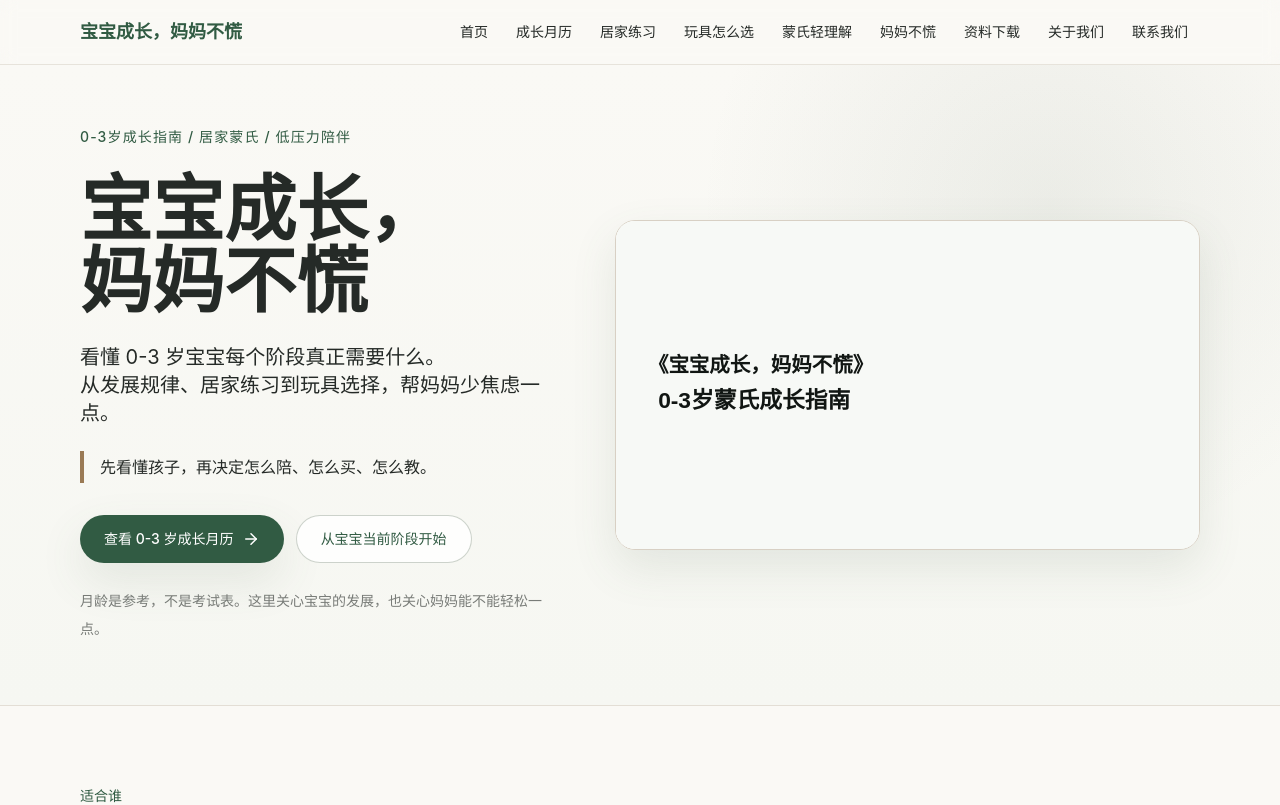
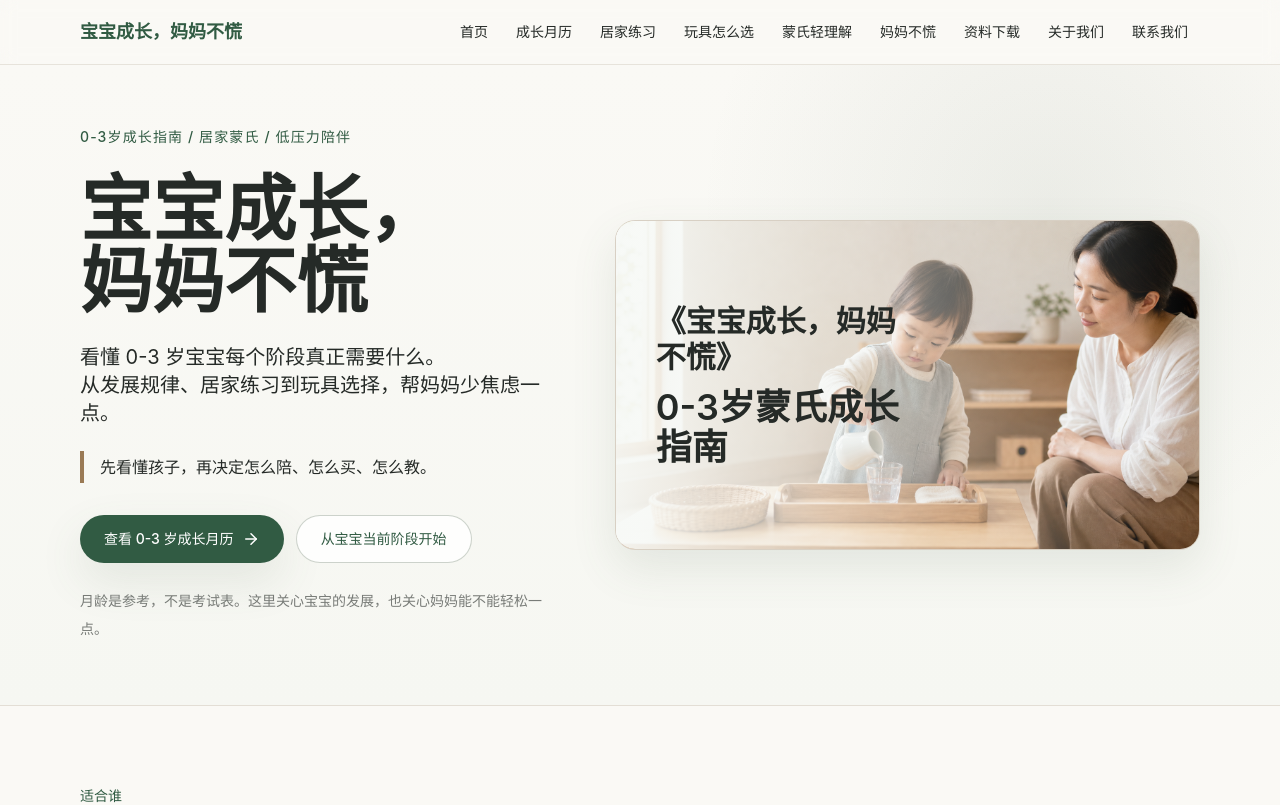
Before and after one commit to xiaoxiao-liu-2026/montessori-baby-guide, a Next.js app: page / in a window 1280 px wide. Shown: the top 805 px of the page. Built offline with nearby package versions, Linux system fonts and the light colour scheme.

Commit message:
Fix homepage hero image rendering

```diff
--- a/app/page.tsx
+++ b/app/page.tsx
@@ -60,11 +60,22 @@ export default function HomePage() {
             </p>
           </div>
           <div className="relative">
-            <img
-              src={photos.hero}
-              alt="宝宝成长，妈妈不慌，0-3岁蒙氏成长指南主图"
-              className="aspect-video w-full rounded-[20px] border border-[#D8D0C4] object-cover shadow-soft"
-            />
+            <div className="relative aspect-video w-full overflow-hidden rounded-[20px] border border-[#D8D0C4] bg-stone shadow-soft">
+              <img
+                src={photos.hero}
+                alt="孩子在家中用小水壶倒水，妈妈在旁边观察的蒙氏生活练习场景"
+                className="h-full w-full object-cover"
+              />
+              <div className="absolute inset-0 bg-gradient-to-r from-[#F7F9F6]/95 via-[#F7F9F6]/72 to-transparent" />
+              <div className="absolute left-7 top-1/2 max-w-[46%] -translate-y-1/2 text-ink md:left-10">
+                <p className="font-display text-xl font-semibold leading-snug md:text-3xl">
+                  《宝宝成长，妈妈不慌》
+                </p>
+                <p className="mt-3 text-2xl font-semibold leading-snug md:text-4xl">
+                  0-3岁蒙氏成长指南
+                </p>
+              </div>
+            </div>
           </div>
         </div>
       </section>
--- a/lib/photos.ts
+++ b/lib/photos.ts
@@ -1,5 +1,5 @@
 export const photos = {
-  hero: "/images/homepage-hero-guide.svg",
+  hero: "/images/montessori-hero-pouring.png",
   pouring: "/images/montessori-hero-pouring.png",
   wiping: "/images/practice-wiping-photo.png",
   washingFruitPrepared: "/images/practice-washing-fruit-photo.png",
```
